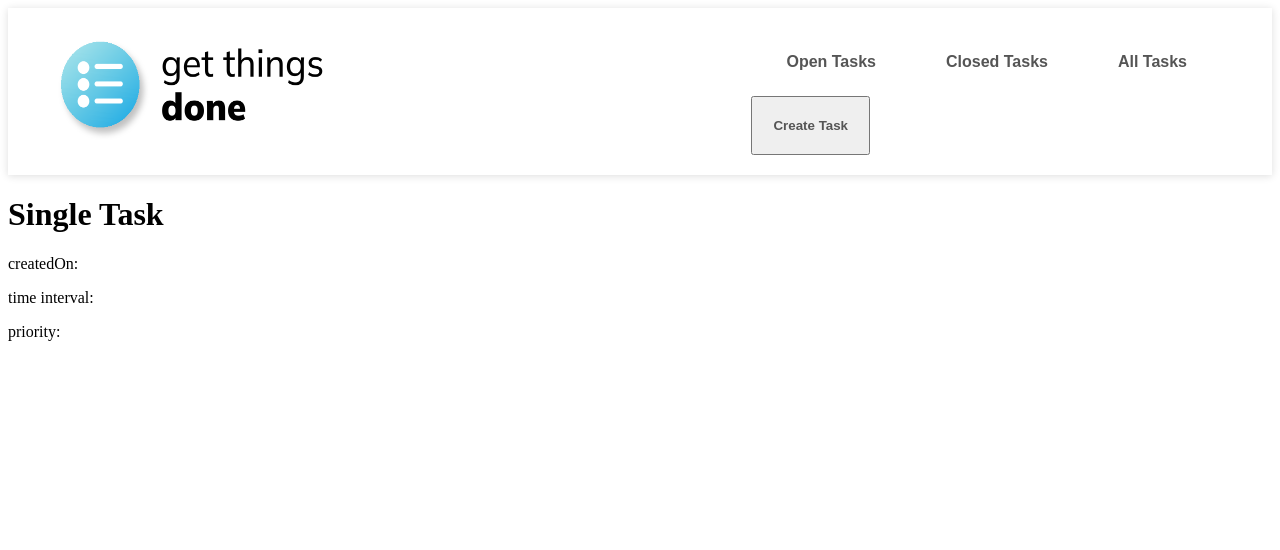
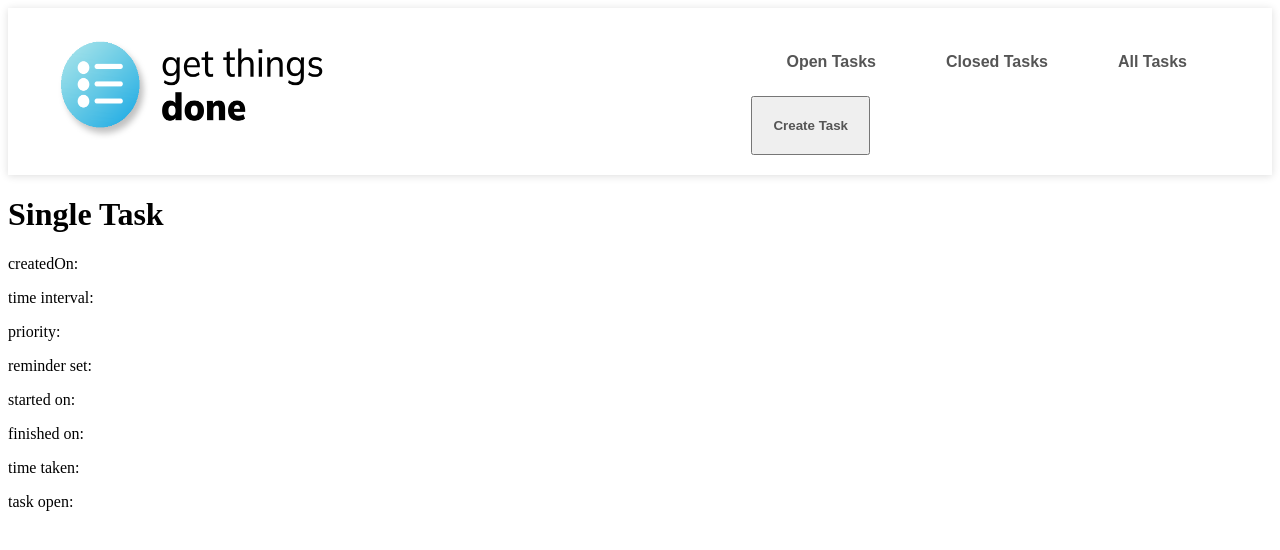
Before and after one commit to fahrican/get-things-done-web, a Vue app: page /single-task in a window 1280 px wide. Shown: the top 550 px of the page. Built offline with nearby package versions, Linux system fonts and the light colour scheme.

Commit message:
Display all data from task.

```diff
--- a/src/views/SingleTaskView.vue
+++ b/src/views/SingleTaskView.vue
@@ -4,6 +4,11 @@
   <p>createdOn: {{ saveTask.createdOn }}</p>
   <p>time interval: {{ saveTask.timeInterval }}</p>
   <p>priority: {{ saveTask.priority }}</p>
+  <p>reminder set: {{ saveTask.isReminderSet }}</p>
+  <p>started on: {{ saveTask.startedOn }}</p>
+  <p>finished on: {{ saveTask.finishedOn }}</p>
+  <p>time taken: {{ saveTask.timeTaken }}</p>
+  <p>task open: {{ saveTask.isTaskOpen }}</p>
 </template>
 
 <script lang="ts">
```
